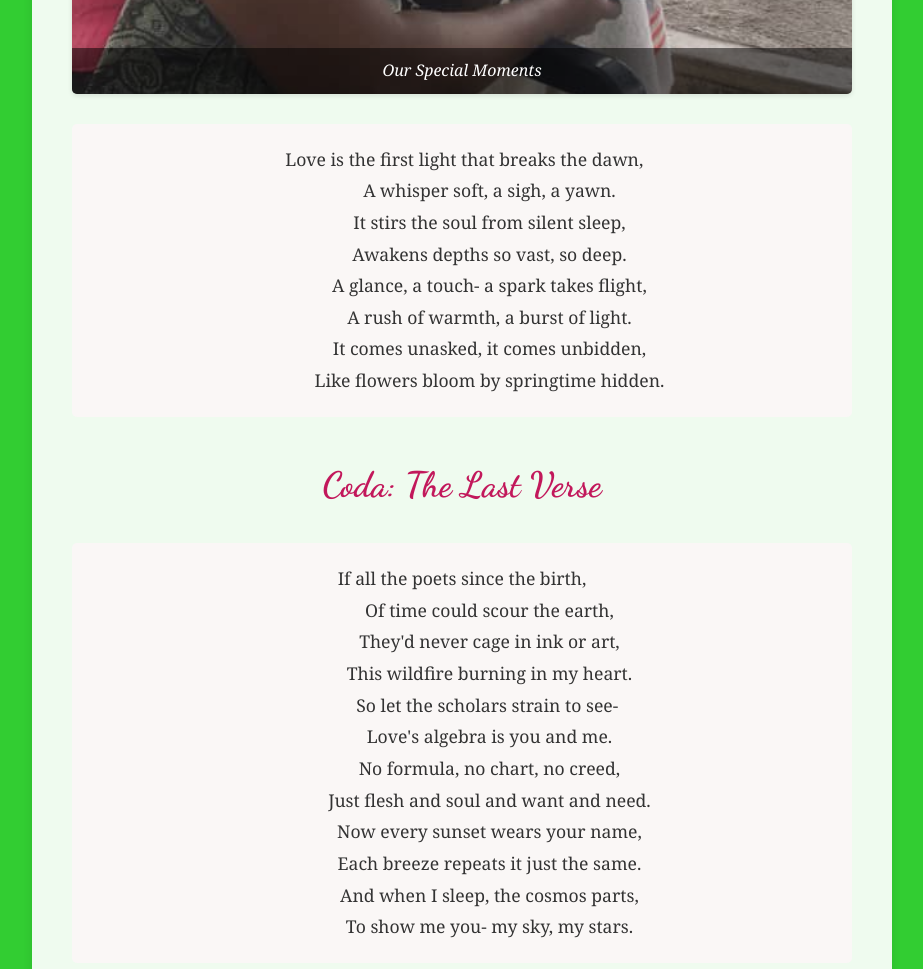
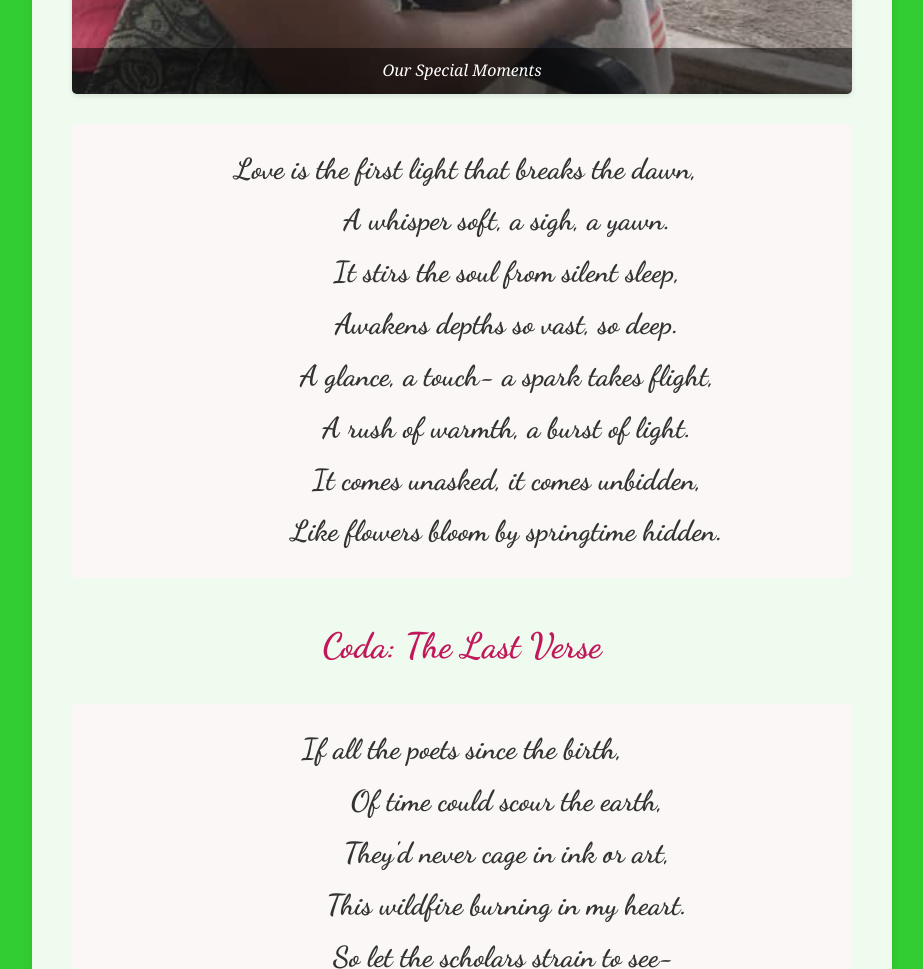
Before and after one commit to henry-mark-77/henry-mark-77.github.io, a plain HTML site: page index.html in a window 1280 px wide. Shown: the part 2500-3469 px from the top of the page, without its empty margins (178-1101 px from the left). Drawn offline with Linux system fonts and the light colour scheme.

Commit message:
commited more images2

```diff
--- a/index.html
+++ b/index.html
@@ -66,14 +66,14 @@
         }
 
         pre {
-            font-family: 'Georgia', serif;
+            font-family: 'Dancing Script', cursive;
             white-space: pre-wrap;
             background-color: rgba(255, 245, 250, 0.7);
             padding: 20px;
             border-radius: 5px;
             margin: 25px 0;
             text-align: center;
-            font-size: 1.1em;
+            font-size: 1.8em;
             line-height: 1.8;
         }
 
```
